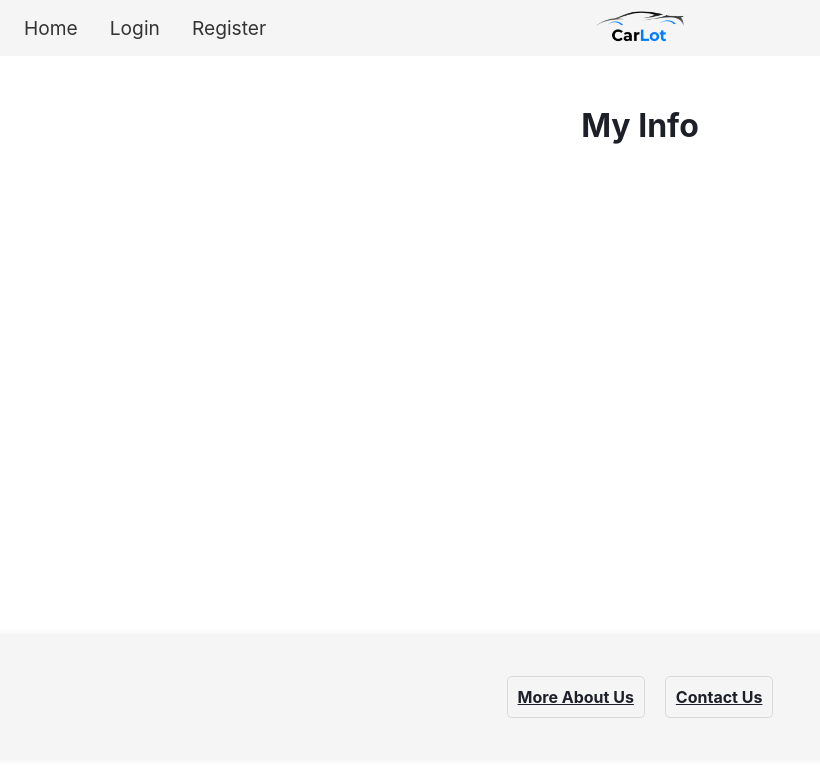
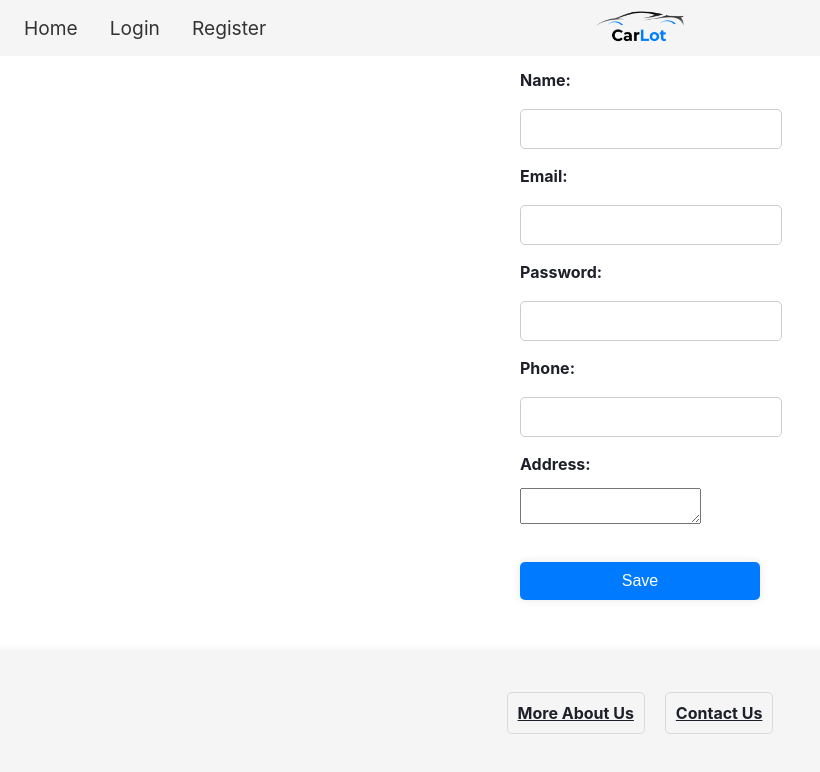
Before and after one commit to rimbarakat/car-dealership-frontend, a React (Create React App) app: page /AboutMe in a window 1280 px wide. Shown: the top 772 px of the page, without its empty margins (0-820 px from the left). Built offline with nearby package versions, Linux system fonts and the light colour scheme; no server answers.

Commit message:
fixed about me page

```diff
--- a/src/css/AboutMe.css
+++ b/src/css/AboutMe.css
@@ -0,0 +1,7 @@
+.form{
+    width: 15rem;
+    line-height: 3rem;
+    display: flex;
+    margin: auto;
+    margin-bottom: 3rem;
+}
--- a/src/pages/AboutMe.js
+++ b/src/pages/AboutMe.js
@@ -1,10 +1,71 @@
-import React from 'react';
-import '../css/AboutMe.css';
+import React, { useState, useEffect } from 'react';
+import "../css/AboutMe.css";
 
-function AboutMe() {
+function AboutMe(props) {
+  const [name, setName] = useState('');
+  const [email, setEmail] = useState('');
+  const [password, setPassword] = useState('');
+  const [phone, setPhone] = useState('');
+  const [address, setAddress] = useState('');
+
+  useEffect(() => {
+    // Fetch the user's information from the backend and set the state variables
+    const fetchUser = async () => {
+      const response = await fetch(`/api/user/${props.userId}`);
+      const data = await response.json();
+      setName(data.name);
+      setEmail(data.email);
+      setPassword(data.password);
+      setPhone(data.phone);
+      setAddress(data.address);
+    }
+    fetchUser();
+  }, [props.userId]);
+
+  const handleSubmit = async (event) => {
+    event.preventDefault();
+    const response = await fetch(`/api/user/${props.userId}`, {
+      method: 'PUT',
+      headers: {
+        'Content-Type': 'application/json'
+      },
+      body: JSON.stringify({
+        name,
+        email,
+        password,
+        phone,
+        address
+      })
+    });
+    if (response.ok) {
+      // Show success message
+      console.log('User information updated successfully');
+    } else {
+      // Show error message
+      console.error('Error updating user information');
+    }
+  };
+
   return (
-    <div className="about-us-container">
-      <h1 className="about-us-heading">My Info</h1>
+    <div className='form'>
+    <form onSubmit={handleSubmit}>
+      <label>Name:</label>
+      <input type="text" value={name} onChange={(event) => setName(event.target.value)} />
+      <br />
+      <label>Email:</label>
+      <input type="email" value={email} onChange={(event) => setEmail(event.target.value)} />
+      <br />
+      <label>Password:</label>
+      <input type="password" value={password} onChange={(event) => setPassword(event.target.value)} />
+      <br />
+      <label>Phone:</label>
+      <input type="text" value={phone} onChange={(event) => setPhone(event.target.value)} />
+      <br />
+      <label>Address:</label>
+      <textarea value={address} onChange={(event) => setAddress(event.target.value)} />
+      <br />
+      <button type="submit">Save</button>
+    </form>
     </div>
   );
 }
```
